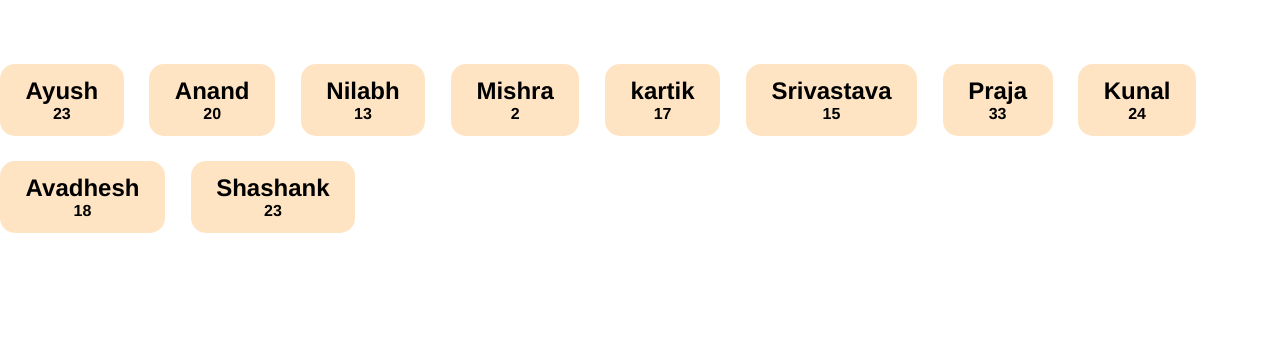
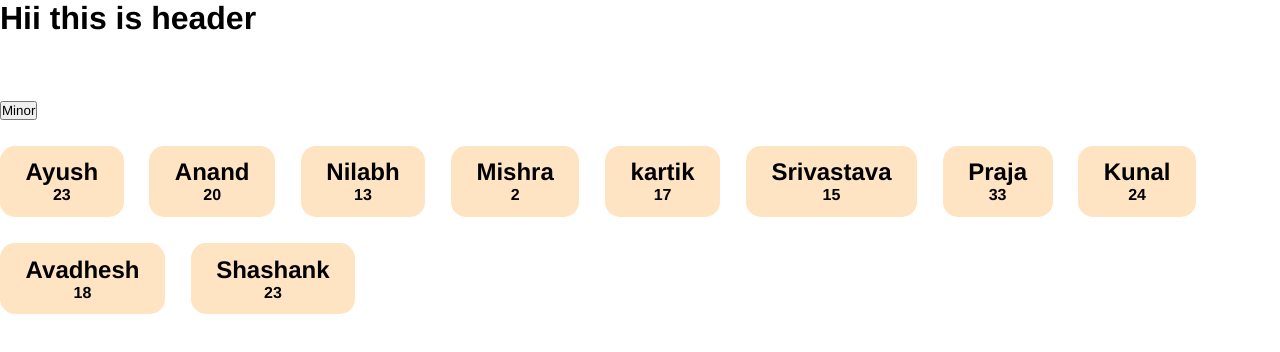
Before and after one commit to ayushanand10/Namaste-React, a React (Vite) app: page / in a window 1280 px wide. Shown: the top 352 px of the page. Built offline with nearby package versions, Linux system fonts and the light colour scheme.

Commit message:
lecture 5

```diff
--- a/App.js
+++ /dev/null
@@ -1,84 +0,0 @@
-import React from "react";
-import ReactDOM from "react-dom/client";
-import { createRoot } from "react-dom/client";
-
-const Card = (props) => {
-  const { data } = props;
-
-  return (
-    <div className='cardContainer'>
-      <h2 className='cardName'>{data.name}</h2>
-
-      <h4 className='cardAge'>{data.age}</h4>
-    </div>
-  );
-};
-
-const data = [
-  {
-    id:'1',
-    name: "Ayush",
-    age: "23",
-  },
-  {
-    id:'2',
-    name: "Anand",
-    age: "20",
-  },
-  {
-    id:'3',
-    name: "Nilabh",
-    age: "13",
-  },
-  {
-    id:'4',
-    name: "Mishra",
-    age: "2",
-  },
-  {
-    id:'5',
-    name: "kartik",
-    age: "17",
-  },
-  {
-    id:'6',
-    name: "Srivastava",
-    age: "15",
-  },
-  {
-    id:'7',
-    name: "Praja",
-    age: "33",
-  },
-  {
-    id:'8',
-    name: "Kunal",
-    age: "24",
-  },
-  {
-    id:'9',
-    name: "Avadhesh",
-    age: "18",
-  },
-  {
-    id:'10',
-    name: "Shashank",
-    age: "23",
-  },
-];
-
-const Component = () => {
-  return (
-    <div className='container'>
-      {
-        data.map((student) => (
-          <Card key={student.id} data={student} />
-        ))
-      }
-    </div>
-  );
-};
-
-const root = ReactDOM.createRoot(document.getElementById("root"));
-
-root.render(<Component />);
--- a/index.html
+++ b/index.html
@@ -15,7 +15,7 @@
 
 
 <!-- working with react -->
-    <script type="module" src="./App.js">
+    <script type="module" src="./src/App.js">
 
     </script>
 
--- /dev/null
+++ b/src/App.js
@@ -0,0 +1,18 @@
+import React from "react"
+import ReactDOM from "react-dom/client"
+
+import Header from './components/Header'
+import Component from "./components/component"
+
+const Body = () => {
+  return (
+    <div className='body'>
+      <Header />
+      <Component />
+    </div>
+  )
+}
+
+const root = ReactDOM.createRoot(document.getElementById("root"))
+
+root.render(<Body />)
--- /dev/null
+++ b/src/components/Card.js
@@ -0,0 +1,13 @@
+const Card = (props) => {
+  const { data } = props
+
+  return (
+    <div className='cardContainer'>
+      <h2 className='cardName'>{data.name}</h2>
+
+      <h4 className='cardAge'>{data.age}</h4>
+    </div>
+  )
+}
+
+export default Card
--- /dev/null
+++ b/src/components/Header.js
@@ -0,0 +1,5 @@
+const Header = () => {
+  return <h1>Hii this is header</h1>
+}
+
+export default Header
--- /dev/null
+++ b/src/components/component.js
@@ -0,0 +1,37 @@
+// import React from "react"
+import Card from "./Card"
+import { data } from "../data"
+import { useState } from "react"
+
+const Component = () => {
+  // State variable - super powerful variable
+  const [record, setRecord] = useState(data)
+
+  return (
+    <div className='containerWrapper'>
+      <button
+        className='filterBtn'
+        onClick={() => {
+          // Filter logic (age < 18)
+
+          const filteredList = record.filter((res) => res.age < 18)
+
+          setRecord(filteredList)
+        }}
+      >
+        Minor
+      </button>
+
+      <div className='container'>
+        {record.map((student) => (
+          <Card
+            key={student.id}
+            data={student}
+          />
+        ))}
+      </div>
+    </div>
+  )
+}
+
+export default Component
--- /dev/null
+++ b/src/data.js
@@ -0,0 +1,52 @@
+export const data = [
+  {
+    id: "1",
+    name: "Ayush",
+    age: 23,
+  },
+  {
+    id: "2",
+    name: "Anand",
+    age: "20",
+  },
+  {
+    id: "3",
+    name: "Nilabh",
+    age: "13",
+  },
+  {
+    id: "4",
+    name: "Mishra",
+    age: "2",
+  },
+  {
+    id: "5",
+    name: "kartik",
+    age: "17",
+  },
+  {
+    id: "6",
+    name: "Srivastava",
+    age: "15",
+  },
+  {
+    id: "7",
+    name: "Praja",
+    age: "33",
+  },
+  {
+    id: "8",
+    name: "Kunal",
+    age: "24",
+  },
+  {
+    id: "9",
+    name: "Avadhesh",
+    age: "18",
+  },
+  {
+    id: "10",
+    name: "Shashank",
+    age: "23",
+  },
+]
--- a/style.css
+++ b/style.css
@@ -8,8 +8,12 @@
     font-family: 'Franklin Gothic Medium', 'Arial Narrow', Arial, sans-serif;
 }
 
+.containerWrapper{
+    margin-top: 5%;
+}
+
 .container{
-    margin-top: 5%;
+    margin-top: 2%;
     display: flex;
     flex-wrap: wrap;
     gap: 2vw;
```
